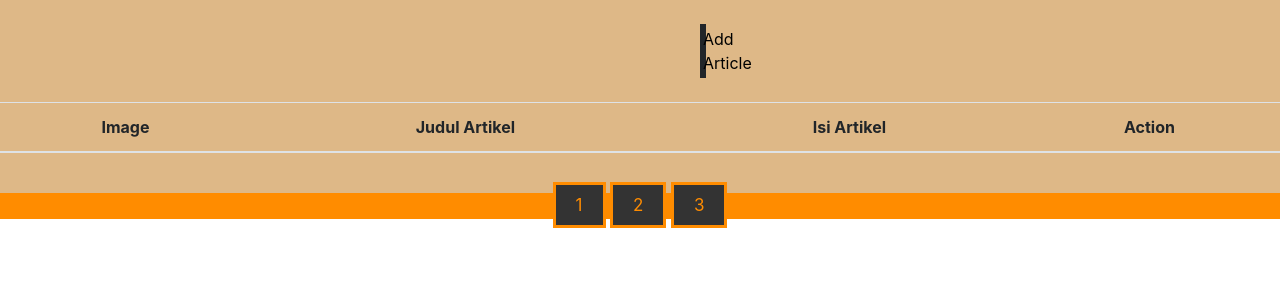
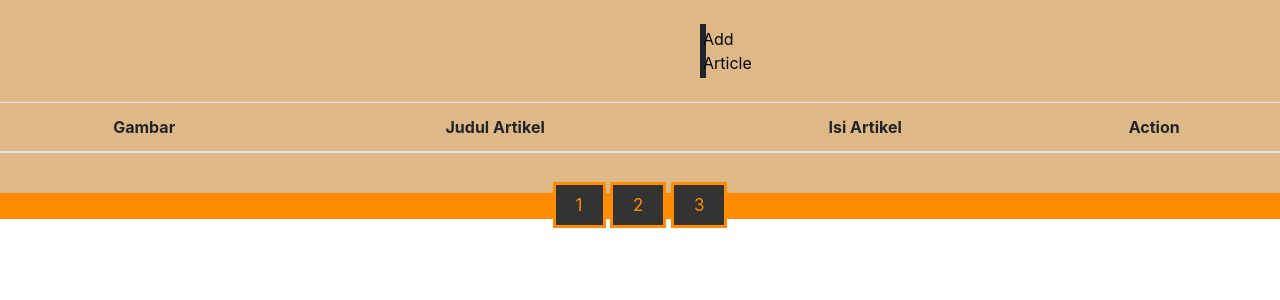
Before and after one commit to brianjapar/article-laravel, a Laravel app: page /page2 in a window 1280 px wide. Shown: the part 182-482 px from the top of the page. Run offline with Laravel 8, Linux system fonts and the light colour scheme; data that the repository does not hold is empty.

Commit message:
ubah image jadi gambar

```diff
--- a/resources/views/page2.blade.php
+++ b/resources/views/page2.blade.php
@@ -13,7 +13,7 @@
     <table class="table">
         <thead>
           <tr>
-            <th >Image</th>
+            <th >Gambar</th>
             <th >Judul Artikel</th>
             <th >Isi Artikel</th>
             <th >Action</th>
```
